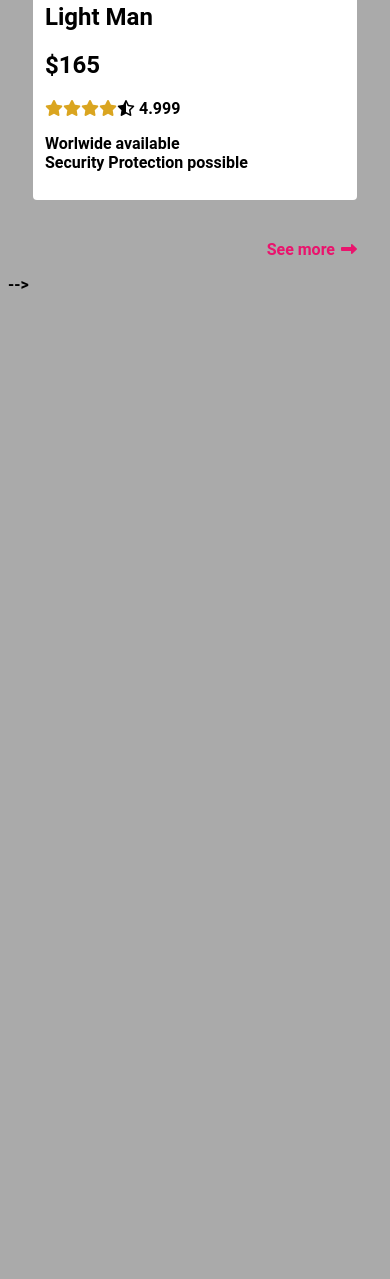
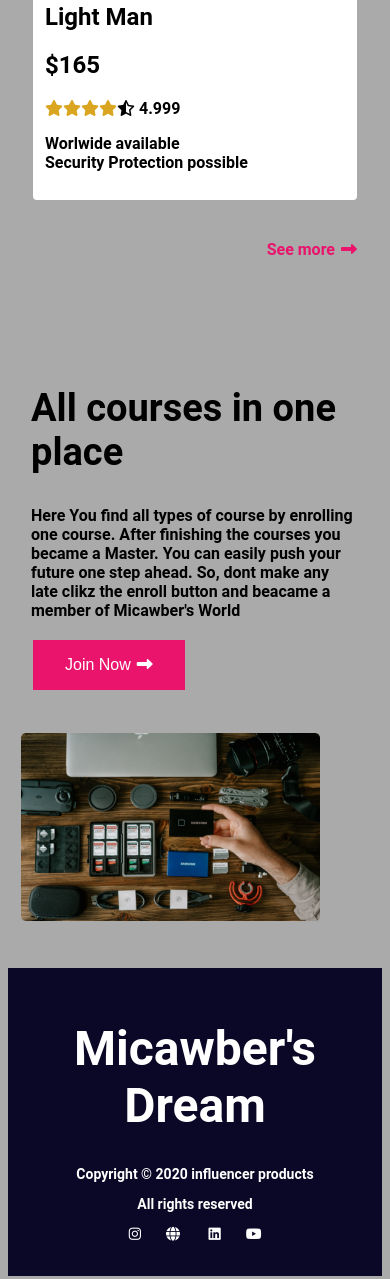
Before and after one commit to MrMicawberthechanger/Micawber-dream, a plain HTML site: page index.html in a window 390 px wide. Shown: the part 5620-6899 px from the top of the page. Before the commit the page ends 5922 px from the top, so only its background shows below. Drawn offline with Linux system fonts and the light colour scheme.

Commit message:
footer added

```diff
--- a/index.html
+++ b/index.html
@@ -269,11 +269,9 @@ sponsor
 
         </div>
 
+    </section>
 
-
-
-    </section> -->
-    <!-- <article class="master-course">
+    <article class="master-course">
         <div class="master-courses-div">
             <div class="master-courses-ele">
                 <div class="master-course-img">
@@ -283,7 +281,7 @@ sponsor
                     <h1 class="master-course-tit">
                         All courses in one place
                     </h1>
-                    <p>
+                    <p class="master-course-des">
                         Here You find all types of course by enrolling one course. After finishing the courses you
                         became a
                         Master. You can easily push your future one step ahead. So, dont make any late clikz the enroll
@@ -298,9 +296,9 @@ sponsor
             </div>
 
         </div>
-    </article> -->
+    </article>
 
-    <!-- <footer class="footer">
+    <footer class="footer">
         <h1>
             Micawber's Dream
         </h1>
@@ -312,7 +310,7 @@ sponsor
             <i class="fa-brands fa-instagram ,foot-icon"></i><i class="fa-solid fa-globe , foot-icon"></i>
             <i class="fa-brands fa-linkedin , foot-icon"></i><i class="fa-brands fa-youtube , foot-icon"></i>
         </p>
-    </footer> -->
+    </footer>
 </body>
 
 </html>
--- a/style.css
+++ b/style.css
@@ -329,12 +329,30 @@ responsive
 
     }
 
-    .master-course {
-        width: 100%;
+    .master-courses-ele {
+        display: flex;
+        flex-direction: column-reverse;
+        justify-content: center;
+        align-items: center;
     }
 
-    .master-courses-ele {
+    .master-course-det {
+        margin-left: 0;
+        width: 328px;
+        height: 308px;
+        padding: 0px;
+        margin-right: 0px;
+    }
 
-        flex-direction: column-reverse;
+    .master-course-img {
+        width: 300px;
+        text-align: center;
     }
+
+    .master-course-image {
+        width: 299px;
+        height: 188px;
+        margin-top: 60px;
+    }
+
 }
```
